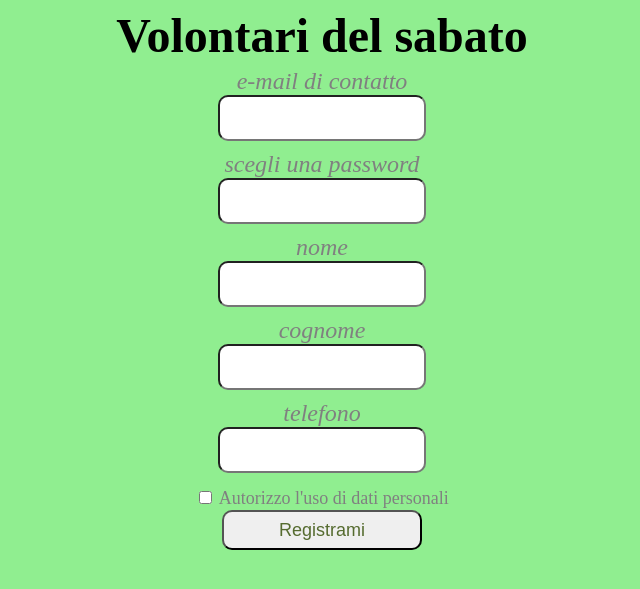
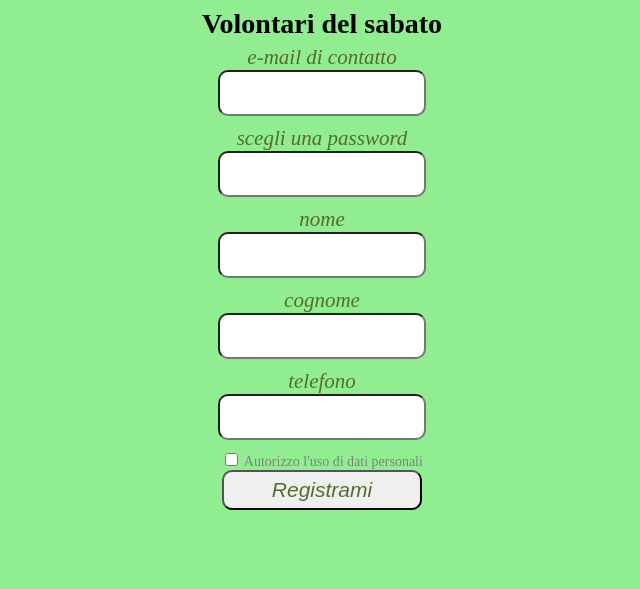
Before and after one commit to alrama/volontaridelsabato, a PHP site: page /register.html in a window 1280 px wide. Shown: the top 589 px of the page, without its empty margins (318-958 px from the left). Run offline with PHP 8.4, Linux system fonts and the light colour scheme.

Commit message:
first commit

```diff
--- a/paniniweb.css
+++ b/paniniweb.css
@@ -51,7 +50,7 @@ body {
   background-color: lightgreen;
   color: grey;
   font-family: : Verdana, "Times New Roman", sans-serif;
-  font-size: 1.5em;
+  font-size: 14px;
 }
 h2 {
   font-size: 2em;
@@ -65,35 +64,40 @@ h2 {
   width: 350px;
   margin:0 auto;
 }
-.main label{
+.login {
   font-style: italic;
-  color: grey;
-}
-.login {
   width: 200px;
   height: 40px;
   margin: auto;
   margin-bottom: 10px;
   border-radius: 10px;
-  font-size: 0.75em;
+  font-size: 1.5em;
   color: darkolivegreen;
 }
 #content {
   text-align: left;
 }
+.header_content {
+  text-align: right;
+}
 .subtitle {
   margin: auto;
-  vertical-align: middle;
   margin-top: 10px;
   margin-bottom: 5px;
-  border-radius: 10px;
-  font-size: 0.75em;
+  font-size: 1.5em;
   color: darkolivegreen;
-  width: 300px;
+}
+.subtitle span {
+  width:230px;
+  display: inline-block;
+  vertical-align: text-top;
 }
 
 .textsmall {
-  font-size:0.75em;
+  font-size:1em;
+}
+.textsmall span{
+  margin-left: 50px;
 }
 .message {
   color: red;
--- a/register.html
+++ b/register.html
@@ -41,15 +41,15 @@ function startRegister() {
   <h2>Volontari del sabato</h2>
   <div class="message" id="message"></div>
   <div class="main">
-    <label for="user">e-mail di contatto</label><br/>
+    <label class="login" for="user">e-mail di contatto</label><br/>
     <input type="email" class="login" id="user"><br/>
-    <label for="pwd">scegli una password</label><br/>
+    <label class="login" for="pwd">scegli una password</label><br/>
     <input type="password" class="login" id="pwd"><br/>
-    <label for="nome">nome</label><br/>
+    <label class="login" for="nome">nome</label><br/>
     <input type="text" class="login" id="nome"><br/>
-    <label for="cognome">cognome</label><br/>
+    <label class="login" for="cognome">cognome</label><br/>
     <input type="text" class="login" id="cognome"><br/>
-    <label for="telefono">telefono</label><br/>
+    <label class="login" for="telefono">telefono</label><br/>
     <input type="password" class="login" id="telefono"><br/>
     <input type="checkbox" id="autoriz"><span class="textsmall"> Autorizzo l'uso di dati personali</span><br/>
     <input type="button" class="login" onclick='startRegister()' value="Registrami">
--- a/volontari.html
+++ b/volontari.html
@@ -108,9 +108,9 @@ function closeDetail() {
   <h2>Volontari del sabato</h2>
   <div class="message" id="message"></div>
   <div class="main">
-    <div class="header_content"><span class="subheader"></span>
-      <img id="account_plus" onclick="addaccount(this);" src="img/account-plus.png" style="visibility:invisible" class="icon_header">
-    <img onclick="aggiornaVolontari();" src="img/sync.png" class="icon_header"></div>
+    <div class="header_content">
+      <img id="account_plus" onclick="addaccount(this);" src="img/account-plus.png" style="visibility:invisible" class="icon_header img_title">
+    <img onclick="aggiornaVolontari();" src="img/sync.png" class="icon_header img_title"></div>
     <div id="volontari_content"></div>
   </div>
   <div id="detail" class="detail" style="display: none;">
```
Also changed, not shown: other parts of paniniweb.css (+12 -26 lines), evento.html (+16 -8 lines), login.html (+4 -4 lines).
